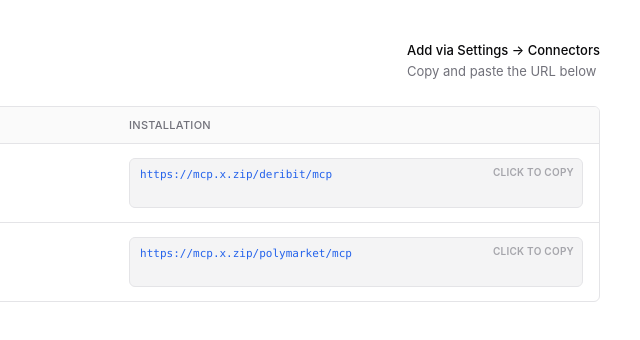
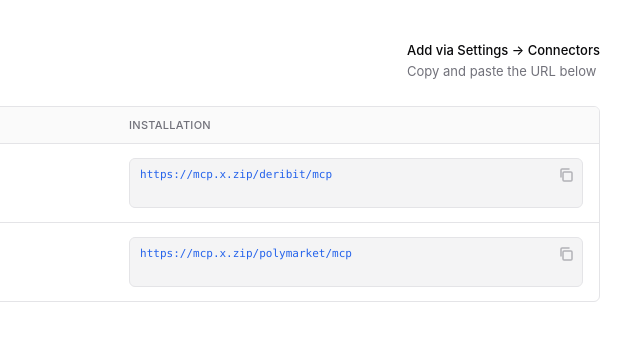
Before and after one commit to azhang/mcpx-landing, a plain HTML site: page index.html in a window 1280 px wide. Shown: the full height of the page, 640-1280 px from the left. Drawn offline with Linux system fonts and the light colour scheme.

Commit message:
Replace 'Click to copy' text with copy/check icons

```diff
--- a/index.html
+++ b/index.html
@@ -221,29 +221,43 @@
 
         .copy-indicator {
             position: absolute;
-            top: 0.375rem;
+            top: 0.5rem;
             right: 0.5rem;
-            font-size: 0.625rem;
-            font-weight: 600;
-            text-transform: uppercase;
-            letter-spacing: 0.025em;
-            color: var(--fg-muted);
-            font-family: -apple-system, BlinkMacSystemFont, 'SF Pro Text', 'Segoe UI', Roboto;
-            opacity: 0.6;
-            transition: opacity 0.3s ease, color 0.3s ease;
+            width: 16px;
+            height: 16px;
+            opacity: 0.5;
+            transition: opacity 0.3s ease;
+            cursor: pointer;
         }
 
         .install-command:hover .copy-indicator {
-            opacity: 1;
+            opacity: 0.8;
         }
 
         .copy-indicator.success {
-            color: var(--success);
             opacity: 1;
         }
 
         .copy-indicator.fade-out {
             opacity: 0;
+        }
+
+        .copy-indicator svg {
+            width: 100%;
+            height: 100%;
+            display: block;
+        }
+
+        .copy-icon {
+            stroke: var(--fg-muted);
+        }
+
+        .copy-indicator.success .copy-icon {
+            stroke: var(--success);
+        }
+
+        .check-icon {
+            stroke: var(--success);
         }
 
         .install-url {
@@ -404,7 +418,7 @@
             navigator.clipboard.writeText(plainText).then(() => {
                 const indicator = element.querySelector('.copy-indicator');
                 element.classList.add('copied');
-                indicator.textContent = 'Copied';
+                indicator.innerHTML = '<svg viewBox="0 0 16 16" fill="none" class="check-icon"><path d="M13.5 4.5L6 12L2.5 8.5" stroke-width="2" stroke-linecap="round" stroke-linejoin="round"/></svg>';
                 indicator.classList.add('success');
 
                 setTimeout(() => {
@@ -412,7 +426,7 @@
 
                     setTimeout(() => {
                         element.classList.remove('copied');
-                        indicator.textContent = 'Click to copy';
+                        indicator.innerHTML = '<svg viewBox="0 0 16 16" fill="none" class="copy-icon"><rect x="5" y="5" width="9" height="9" rx="1" stroke-width="1.5"/><path d="M3 10V3a1 1 0 0 1 1-1h7" stroke-width="1.5" stroke-linecap="round"/></svg>';
                         indicator.classList.remove('success', 'fade-out');
                     }, 300);
                 }, 1500);
@@ -441,7 +455,7 @@
                             <span class="server-description">${server.description}</span>
                         </td>
                         <td>
-                            <div class="install-command" data-command="${command.replace(/"/g, '&quot;')}" onclick="copyToClipboard(this)">${formattedCommand}<span class="copy-indicator">Click to copy</span>
+                            <div class="install-command" data-command="${command.replace(/"/g, '&quot;')}" onclick="copyToClipboard(this)">${formattedCommand}<span class="copy-indicator"><svg viewBox="0 0 16 16" fill="none" class="copy-icon"><rect x="5" y="5" width="9" height="9" rx="1" stroke-width="1.5"/><path d="M3 10V3a1 1 0 0 1 1-1h7" stroke-width="1.5" stroke-linecap="round"/></svg></span>
                             </div>
                         </td>
                         <!-- Future column
```
